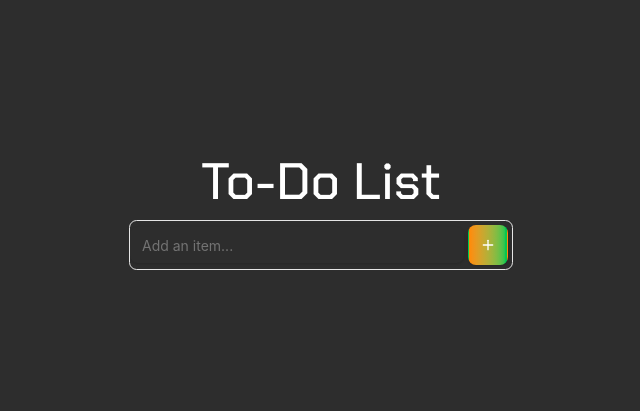
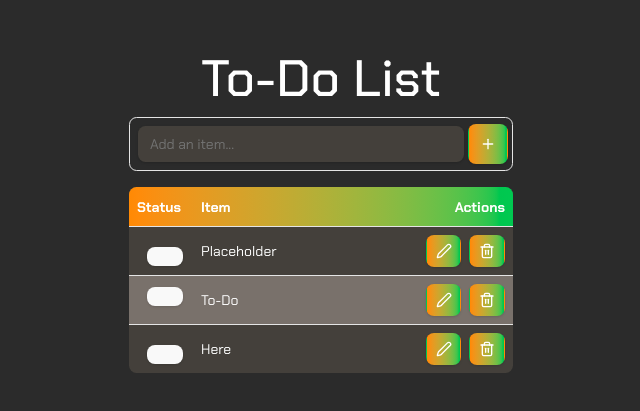
Before and after one commit to Andrew-R-Lawler/go-react-server, a React (Vite) app in the folder client/: page / in a window 1280 px wide. Shown: the part 193-604 px from the top of the page, without its empty margins (319-959 px from the left). Built offline with nearby package versions, Linux system fonts and the light colour scheme.

Commit message:
table integrated and styled

```diff
--- a/client/src/App.css
+++ b/client/src/App.css
@@ -11,7 +11,7 @@
   align-items: center;
   height: 100vh; /* Full viewport height */
   width: 100vw;
-  background-color: #2d2d2d;
+  background-color: #2b2b2b;
 }
 
 .flex-item {
--- a/client/src/App.tsx
+++ b/client/src/App.tsx
@@ -3,19 +3,38 @@ import './App.css'
 import { Button } from './components/ui/button';
 import { Input } from './components/ui/input';
 import { Plus } from 'lucide-react';
+import { StyledTable } from './components/styled-table';
 
 function App() {
 
+    interface Item {
+        id: number
+        name: string
+        completed: boolean
+    }
+
+    const [items, setItems] = useState<Item[]>([
+         { id: 1, name: "Placeholder", completed: false },
+        { id: 2, name: "To-Do", completed: true },
+        { id: 3, name: "Here", completed: false },
+    ]);
     const [inputValue, setInputValue] = useState<string>('');
 
     const handleChange = (event: React.ChangeEvent<HTMLInputElement>) => {
         setInputValue(event.target.value);
     };
 
-    const handlePost = (event: React.ChangeEvent<HTMLFormElement>) => {
-        console.log('button pressed', inputValue);
-        setInputValue('');
-        event.preventDefault();
+    const handleAddItem = (e: React.FormEvent) => {
+        e.preventDefault()
+        if (inputValue.trim()) {
+            const newItem: Item = {
+                id: Date.now(),
+                name: inputValue.trim(),
+                completed: false,
+            }
+          setItems([...items, newItem])
+          setInputValue("") // Clear the input after adding
+        }
       }
 
   return (
@@ -23,12 +42,12 @@ function App() {
         <div className="space-y-4 w-full max-w-sm">
             <div className='flex-item'>
             <h1 className='chakra-petch-medium header1 text-white'>To-Do List</h1>
-        <form onSubmit={handlePost} className="space-y-4">
+                <form onSubmit={handleAddItem} className="space-y-4">
                     <div className="flex items-center space-x-0 border rounded-md overflow-hidden focus-within:ring-2 focus-within:ring-offset-2 focus-within:ring-orange-400">
                         <Input
                           type="text"
                           placeholder="Add an item..."
-                  className="border-none focus-visible:ring-0 focus-visible:ring-offset-0 text-white"
+                          className="chakra-petch-regular border-none focus-visible:ring-0 focus-visible:ring-offset-0 text-white"
                           value={inputValue}
                           onChange={handleChange}
                         />
@@ -42,6 +61,7 @@ function App() {
                     </div>
                 </form>
             </div>
+            <StyledTable items={items} setItems={setItems} />
         </div>
     </div>
   )
--- a/client/src/components/input-with-button.tsx
+++ b/client/src/components/input-with-button.tsx
@@ -36,7 +36,7 @@ export function InputWithButton() {
 
   return (
     <div className="space-y-4 w-full max-w-sm">
-      <div className="flex items-center space-x-0 border rounded-md overflow-hidden focus-within:ring-2 focus-within:ring-offset-2 focus-within:ring-orange-400">
+      <div className="flex items-center bg-stone-900 space-x-0 border rounded-md overflow-hidden focus-within:ring-2 focus-within:ring-offset-2 focus-within:ring-orange-400">
         <Input
           type="text"
           placeholder="Add an item..."
--- a/client/src/components/styled-table.tsx
+++ b/client/src/components/styled-table.tsx
@@ -5,6 +5,7 @@ import { Table, TableBody, TableCell, TableHead, TableHeader, TableRow } from "@
 import { Button } from "@/components/ui/button"
 import { Checkbox } from "@/components/ui/checkbox"
 import { Trash2, Edit2 } from "lucide-react"
+import '../App.css'
 
 interface Item {
   id: number
@@ -32,8 +33,8 @@ export function StyledTable({ items, setItems }: StyledTableProps) {
   }
 
   return (
-    <div className="w-full max-w-sm">
-      <Table className="border rounded-md overflow-hidden">
+    <div className="text-white w-full max-w-sm">
+      <Table className="chakra-petch-regular border-radius bg-stone-700 rounded-md overflow-hidden">
         <TableHeader className="bg-gradient-to-r from-orange-400 to-green-500">
           <TableRow>
             <TableHead className="text-white font-bold w-16">Status</TableHead>
@@ -43,7 +44,7 @@ export function StyledTable({ items, setItems }: StyledTableProps) {
         </TableHeader>
         <TableBody>
           {items.map((item) => (
-            <TableRow key={item.id} className={item.completed ? "bg-gray-100" : ""}>
+            <TableRow key={item.id} className={item.completed ? "bg-stone-500" : ""}>
               <TableCell className="text-center">
                 <Checkbox
                   checked={item.completed}
@@ -51,7 +52,7 @@ export function StyledTable({ items, setItems }: StyledTableProps) {
                   aria-label={`Mark ${item.name} as ${item.completed ? "incomplete" : "complete"}`}
                 />
               </TableCell>
-              <TableCell>{item.name}</TableCell>
+              <TableCell className="chakra-petch-regular">{item.name}</TableCell>
               <TableCell className="text-right">
                 <div className="flex justify-end space-x-2">
                   <Button
--- a/client/src/components/ui/input.tsx
+++ b/client/src/components/ui/input.tsx
@@ -8,7 +8,7 @@ const Input = React.forwardRef<HTMLInputElement, React.ComponentProps<"input">>(
       <input
         type={type}
         className={cn(
-          "flex h-9 w-full rounded-md border border-input bg-transparent px-3 py-1 text-base shadow-sm transition-colors file:border-0 file:bg-transparent file:text-sm file:font-medium file:text-foreground placeholder:text-muted-foreground focus-visible:outline-none focus-visible:ring-1 focus-visible:ring-ring disabled:cursor-not-allowed disabled:opacity-50 md:text-sm",
+          "flex h-9 w-full rounded-md border border-input bg-stone-700 m-2 mr-0 px-3 py-1 text-base shadow-sm transition-colors file:border-0 file:bg-transparent file:text-sm file:font-medium file:text-foreground placeholder:text-muted-foreground focus-visible:outline-none focus-visible:ring-1 focus-visible:ring-ring disabled:cursor-not-allowed disabled:opacity-50 md:text-sm",
           className
         )}
         ref={ref}
```
Lines whose indentation alone changed are shown as unchanged.
